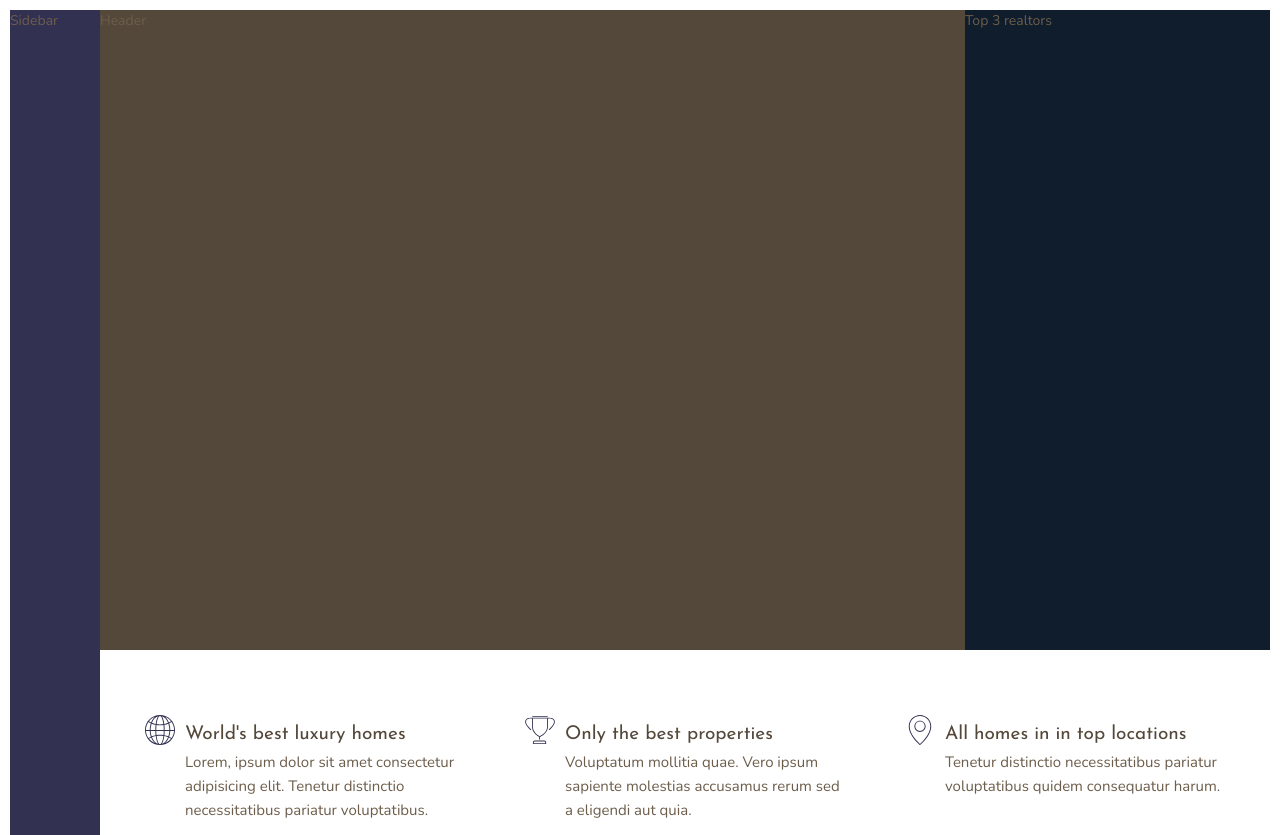
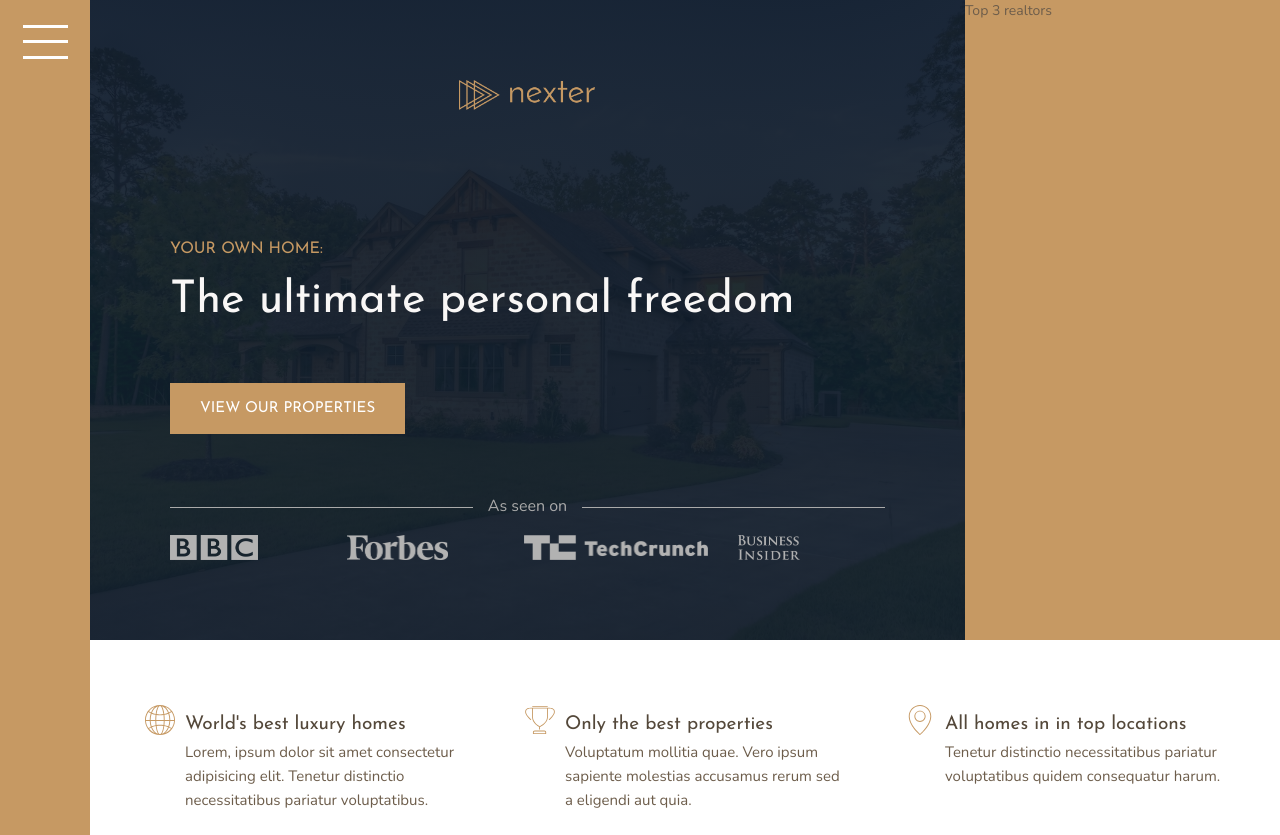
Before and after one commit to Solomon44/Nexter, a website: page index.html in a window 1280 px wide. Shown: the top 835 px of the page. Drawn offline with nearby package versions, Linux system fonts and the light colour scheme.

Commit message:
added the sidebar and header

```diff
--- a/index.html
+++ b/index.html
@@ -12,8 +12,23 @@
     <title>nexter &mdash; your home, your freedom</title>
   </head>
   <body class="container">
-    <div class="sidebar">Sidebar</div>
-    <header class="header">Header</header>
+    <div class="sidebar">
+      <button class="nav-btn"></button>
+    </div>
+    <header class="header">
+      <img src="./img/logo.png" alt="nexter logo" class="header__logo" />
+      <h3 class="heading-3">Your own home:</h3>
+      <h1 class="heading-1">The ultimate personal freedom</h1>
+      <button class="btn header__btn">View our properties</button>
+
+      <div class="header__seenon-text">As seen on</div>
+      <div class="header__seenon-logos">
+        <img src="./img/logo-bbc.png" alt="seenon logo 1" />
+        <img src="./img/logo-forbes.png" alt="seenon logo 2" />
+        <img src="./img/logo-techcrunch.png" alt="seenon logo 3" />
+        <img src="./img/logo-bi.png" alt="seenon logo 4" />
+      </div>
+    </header>
     <div class="realtors">Top 3 realtors</div>
     <section class="features">
       <div class="feature">
--- a/package.json
+++ b/package.json
@@ -1,7 +1,7 @@
 {
   "name": "nexter",
   "version": "1.0.0",
-  "description": "Nexter webpage",
+  "description": "video player webpage",
   "main": "index.js",
   "scripts": {
     "watch:sass": "node-sass sass/main.scss css/style.css -w",
--- a/sass/_base.scss
+++ b/sass/_base.scss
@@ -1,6 +1,6 @@
 // COLOR VARIABLES
-$color-primary: #323151;
-$color-primary-dark: rgb(111, 109, 156);
+$color-primary: #c69963;
+$color-primary-dark: #b28451;
 
 $color-secondary: #101d2c;
 
@@ -9,6 +9,16 @@ $color-grey-light-2: #aaa;
 
 $color-grey-dark-1: #54483a;
 $color-grey-dark-2: #6d5d4b;
+
+// FONT VARIABLES
+$font-primary: 'Nunito', sans-serif;
+$font-display: 'Josefin Sans', sans-serif;
+
+// RESPONSIVE BREAKPOINTS
+$bp-largest: 75em; // 1200px
+$bp-large: 62.5em; // 1000px
+$bp-medium: 50em; // 800px;
+$bp-small: 37.5em; // 600px;
 
 // FONT VARIABLES
 $font-primary: 'Nunito', sans-serif;
@@ -34,7 +44,6 @@ body {
   font-size: 1.4rem;
 }
 .container {
-  padding: 1rem;
   display: grid;
   grid-template-rows: 80vh min-content 40vw repeat(3, min-content);
   grid-template-columns:
--- a/sass/_footer.scss
+++ b/sass/_footer.scss
@@ -11,8 +11,8 @@
     transition: all 0.5s;
     list-style: none;
 
-    &__item {
-    }
+    // &__item {
+    // }
     &__link:link,
     &__link:visited {
       padding: 1.5rem;
--- a/sass/_header.scss
+++ b/sass/_header.scss
@@ -1,4 +1,51 @@
 .header {
-  background-color: $color-grey-dark-1;
+  background-color: $color-secondary;
   grid-column: full-start/col-start 7;
+  padding: 8rem;
+
+  display: grid;
+  grid-template-rows: 1fr min-content max-content 1fr;
+  grid-row-gap: 1.5rem;
+  justify-content: center;
+  background-image: linear-gradient(rgba($color-secondary, 0.93), rgba($color-secondary, 0.93)), url(../img/hero.jpeg);
+  background-size: cover;
+  background-position: center;
+
+  &__logo {
+    height: 3rem;
+    justify-self: center;
+  }
+
+  &__seenon-text {
+    display: grid;
+    grid-template-columns: 1fr max-content 1fr;
+    grid-gap: 1.5rem;
+    align-items: center;
+    text-align: center;
+    color: $color-grey-light-2;
+    font-size: 1.6rem;
+
+    &::before,
+    &::after {
+      content: '';
+      height: 1px;
+      background-color: currentColor;
+    }
+  }
+
+  &__seenon-logos {
+    display: grid;
+    grid-template-columns: repeat(4, 1fr);
+    grid-gap: 3rem;
+
+    img {
+      height: 2.5rem;
+      filter: brightness(70%);
+    }
+  }
+
+  &__btn {
+    justify-self: start;
+    align-self: center;
+  }
 }
--- a/sass/_realtors.scss
+++ b/sass/_realtors.scss
@@ -1,4 +1,4 @@
 .realtors {
-  background-color: $color-secondary;
+  background-color: $color-primary;
   grid-column: col-start 7 / full-end;
 }
--- a/sass/_sidebar.scss
+++ b/sass/_sidebar.scss
@@ -1,5 +1,35 @@
 .sidebar {
   background-color: $color-primary;
-  grid-row: 1/-1;
-  grid-column: sidebar-start/sidebar-end;
+  grid-column: sidebar-start / sidebar-end;
+  grid-row: 1 / -1;
+
+  display: flex;
+  justify-content: center;
 }
+
+.nav-btn {
+  border: none;
+  border-radius: 0;
+
+  background-color: #fff;
+  width: 4.5rem;
+  height: 3px;
+  margin-top: 4rem;
+
+  &::before,
+  &::after {
+    background-color: #fff;
+    width: 4.5rem;
+    height: 3px;
+
+    content: '';
+    display: block;
+  }
+
+  &::before {
+    transform: translateY(-1.5rem);
+  }
+  &::after {
+    transform: translateY(1.3rem);
+  }
+}
--- a/sass/_typography.scss
+++ b/sass/_typography.scss
@@ -5,7 +5,11 @@
 
 .heading-1 {
   @extend %heading;
+  font-size: 4.5rem;
+  color: $color-grey-light-1;
+  line-height: 1;
 }
+
 .heading-2 {
   @extend %heading;
   font-size: 4rem;
@@ -19,15 +23,16 @@
     color: $color-grey-dark-1;
   }
 }
+
 .heading-3 {
   @extend %heading;
   font-size: 1.6rem;
   color: $color-primary;
   text-transform: uppercase;
 }
+
 .heading-4 {
   @extend %heading;
-
   font-size: 1.9rem;
 
   &--light {
@@ -40,18 +45,21 @@
 
 .btn {
   background-color: $color-primary;
-  color: white;
+  color: #fff;
   border: none;
-
-  padding: 1.6rem 3rem;
+  border-radius: 0;
+  font-family: $font-display;
+  font-size: 1.5rem;
+  text-transform: uppercase;
+  padding: 1.8rem 3rem;
   cursor: pointer;
   transition: all 0.2s;
-  text-transform: uppercase;
 
   &:hover {
     background-color: $color-primary-dark;
   }
 }
+
 .mb-sm {
   margin-bottom: 2rem;
 }
```
Also changed, not shown: sass/main.scss (+10 -10 lines), css/style.css.
